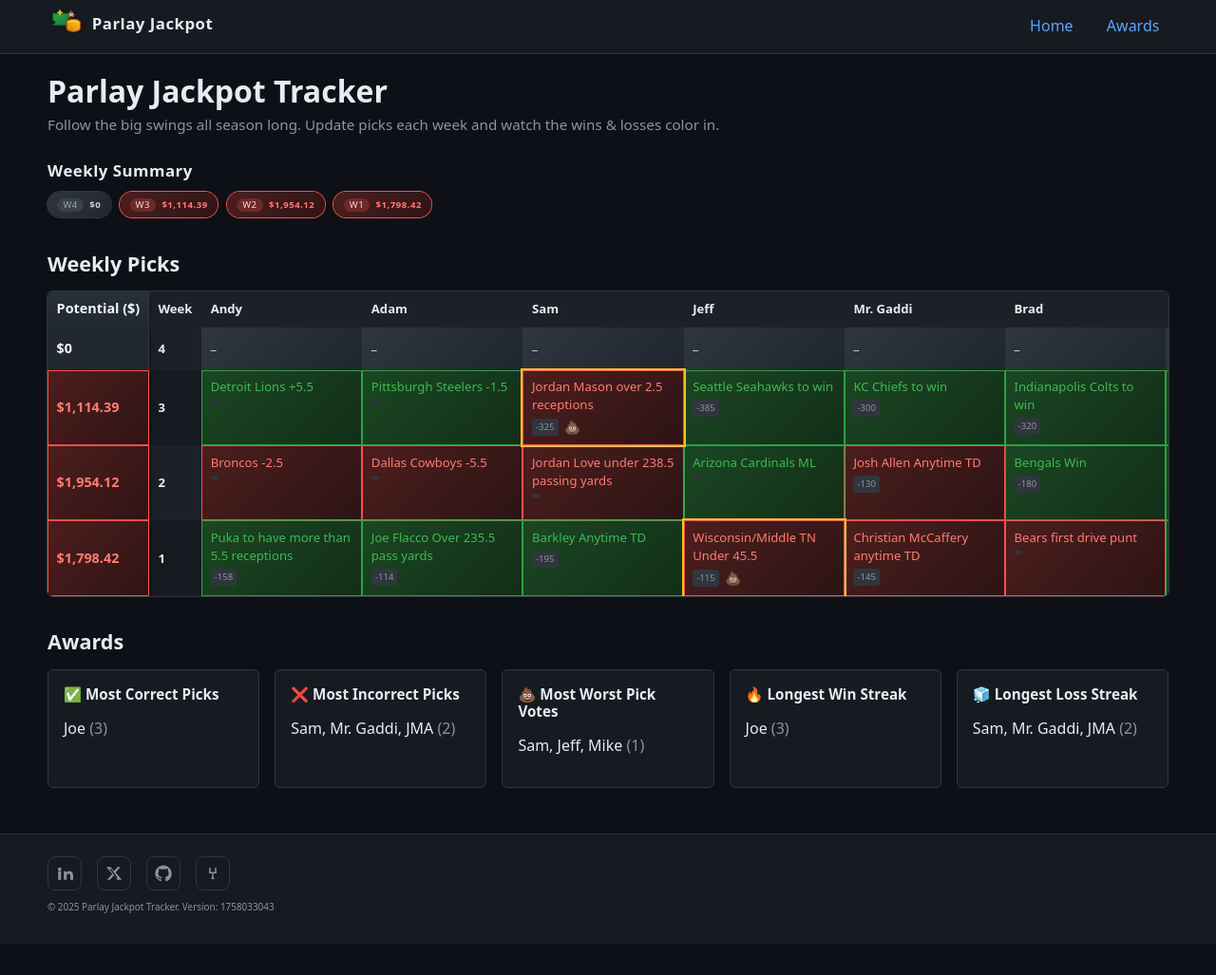
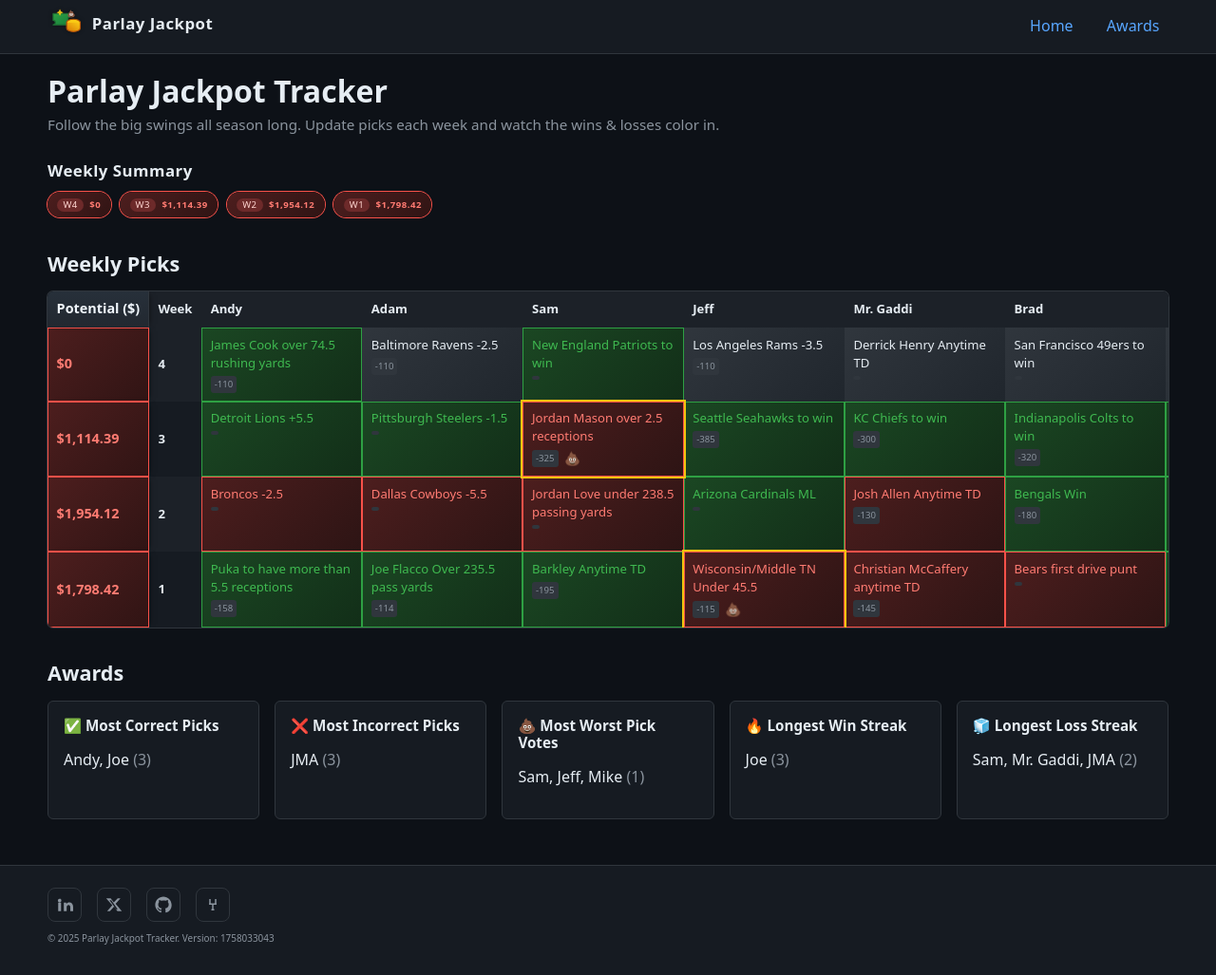
Before and after one commit to jeffmiller00/parlay_jackpot, a Jekyll site: the page built from index.markdown, in a window 1280 px wide. Shown: the whole page at 95% size. Built offline with Jekyll 4.4.1, drawn with Linux system fonts in a browser that asks for light colours; before the commit the page ends 994 px from its top, so only the background shows below that.

Commit message:
Updated picks for the week.

```diff
--- a/_data/weeks.yml
+++ b/_data/weeks.yml
@@ -4,16 +4,56 @@ weeks:
   - week: 4
     total_potential: 0
     picks:
-      andy: { pick: _, status: pending, worst: false, odds: "" }
-      adam: { pick: _, status: pending, worst: false, odds: "" }
-      sam: { pick: _, status: pending, worst: false, odds: "" }
-      jeff: { pick: _, status: pending, worst: false, odds: "" }
-      mr_gaddi: { pick: _, status: pending, worst: false, odds: "" }
-      brad: { pick: _, status: pending, worst: false, odds: "" }
-      joe: { pick: _, status: pending, worst: false, odds: "" }
-      jma: { pick: _, status: pending, worst: false, odds: "" }
-      mike: { pick: _, status: pending, worst: false, odds: "" }
-      daniel: { pick: _, status: pending, worst: false, odds: "" }
+      andy:
+        pick: James Cook over 74.5 rushing yards
+        status: won
+        worst: false
+        odds: "-110"
+      adam:
+        pick: Baltimore Ravens -2.5
+        status: pending
+        worst: false
+        odds: "-110"
+      sam:
+        pick: New England Patriots to win
+        status: won
+        worst: false
+        odds: ""
+      jeff:
+        pick: Los Angeles Rams -3.5
+        status: pending
+        worst: false
+        odds: "-110"
+      mr_gaddi:
+        pick: Derrick Henry Anytime TD
+        status: pending
+        worst: false
+        odds: ""
+      brad:
+        pick: San Francisco 49ers to win
+        status: pending
+        worst: false
+        odds: ""
+      joe:
+        pick: Tucker Kraft OVER 3.5 receptions
+        status: pending
+        worst: false
+        odds: "-114"
+      jma:
+        pick: Saquon Barkley 70+ yds rushing
+        status: lost
+        worst: false
+        odds: ""
+      mike:
+        pick: Los Angeles Chargers to win
+        status: lost
+        worst: false
+        odds: ""
+      daniel:
+        pick: Bears vs Raiders over 47.5
+        status: pending
+        worst: false
+        odds: "-110"
   - week: 3
     total_potential: 1114.39
     picks:
```
